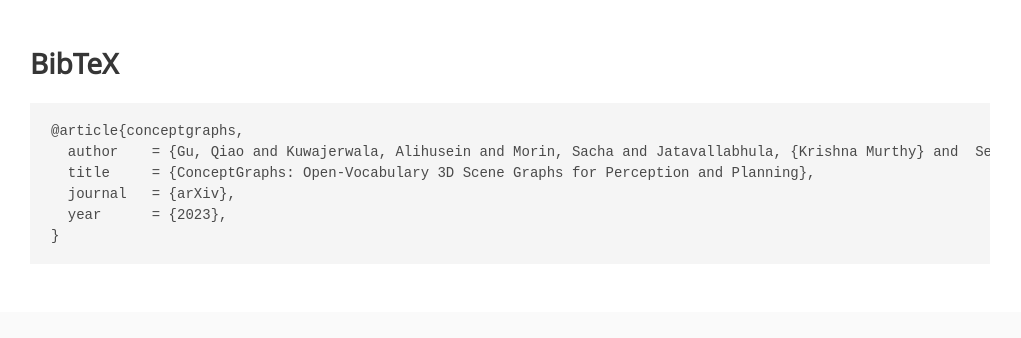
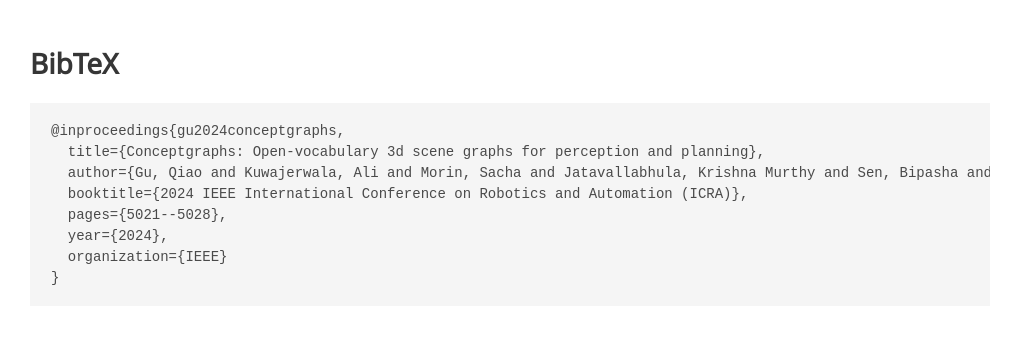
Before and after one commit to concept-graphs/concept-graphs.github.io, a plain HTML site: page index.html in a window 1280 px wide. Shown: the part 3400-3738 px from the top of the page, without its empty margins (130-1151 px from the left). Drawn offline with nearby package versions, Linux system fonts and the light colour scheme; some icons are missing; a web font is replaced by a local one.

Commit message:
Update index.html

```diff
--- a/index.html
+++ b/index.html
@@ -533,11 +533,13 @@
   <section class="section" id="BibTeX">
     <div class="container is-max-desktop content">
       <h2 class="title">BibTeX</h2>
-      <pre><code>@article{conceptgraphs,
-  author    = {Gu, Qiao and Kuwajerwala, Alihusein and Morin, Sacha and Jatavallabhula, {Krishna Murthy} and  Sen, Bipasha and Agarwal, Aditya and Rivera, Corban and Paul, William and Ellis, Kirsty and Chellappa, Rama and Gan, Chuang and {de Melo}, {Celso Miguel} and Tenenbaum, {Joshua B.} and Torralba, Antonio and Shkurti, Florian and Paull, Liam},
-  title     = {ConceptGraphs: Open-Vocabulary 3D Scene Graphs for Perception and Planning},
-  journal   = {arXiv},
-  year      = {2023},
+      <pre><code>@inproceedings{gu2024conceptgraphs,
+  title={Conceptgraphs: Open-vocabulary 3d scene graphs for perception and planning},
+  author={Gu, Qiao and Kuwajerwala, Ali and Morin, Sacha and Jatavallabhula, Krishna Murthy and Sen, Bipasha and Agarwal, Aditya and Rivera, Corban and Paul, William and Ellis, Kirsty and Chellappa, Rama and others},
+  booktitle={2024 IEEE International Conference on Robotics and Automation (ICRA)},
+  pages={5021--5028},
+  year={2024},
+  organization={IEEE}
 }</code></pre>
     </div>
   </section>
```
